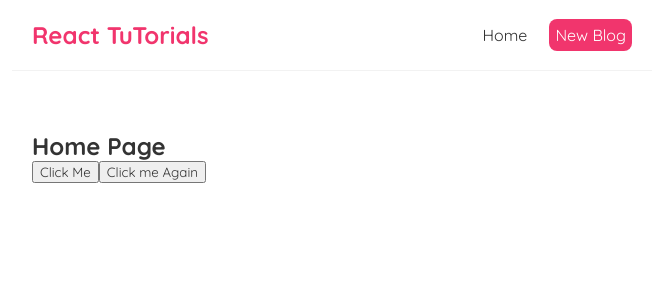
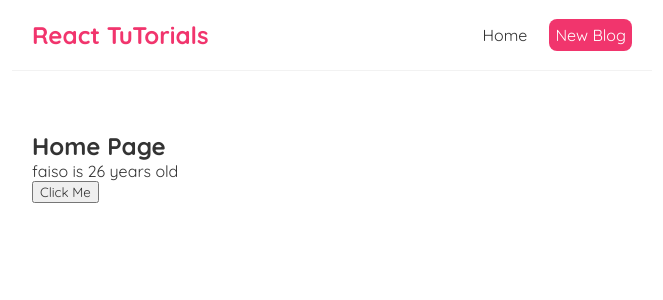
Before and after one commit to faisoabdirisak/React-Blog, a React (Create React App) app in the folder blog/: page / in a window 1280 px wide. Shown: the top 300 px of the page, without its empty margins (308-971 px from the left). Built offline with nearby package versions, Linux system fonts and the light colour scheme.

Commit message:
adds useState function

```diff
--- a/blog/src/Home.js
+++ b/blog/src/Home.js
@@ -1,17 +1,20 @@
+import { useState } from 'react';
 const Home = () => {
-    const handleClick=(e)=>{
-        console.log("hello", e)
-    }
-    const handleClickAgain=(name, e)=>{
-        console.log("hello", name, e.target)
+    // let name='faiso';
+     const [name, setName] = useState('faiso');
+     const [age, setAge] = useState(26)
+
+    const handleClick=()=>{
+     setName('faska');
+     setAge(24);
     }
 
     return (
         <div className="home">
             <h2>Home Page</h2>
+            <p>{name} is {age} years old </p>
             <button onClick={handleClick}>Click Me</button>
-            <button onClick={(e)=> handleClickAgain("faska",e)
-            }>Click me Again</button>
+
         </div>
     );
 }
```
